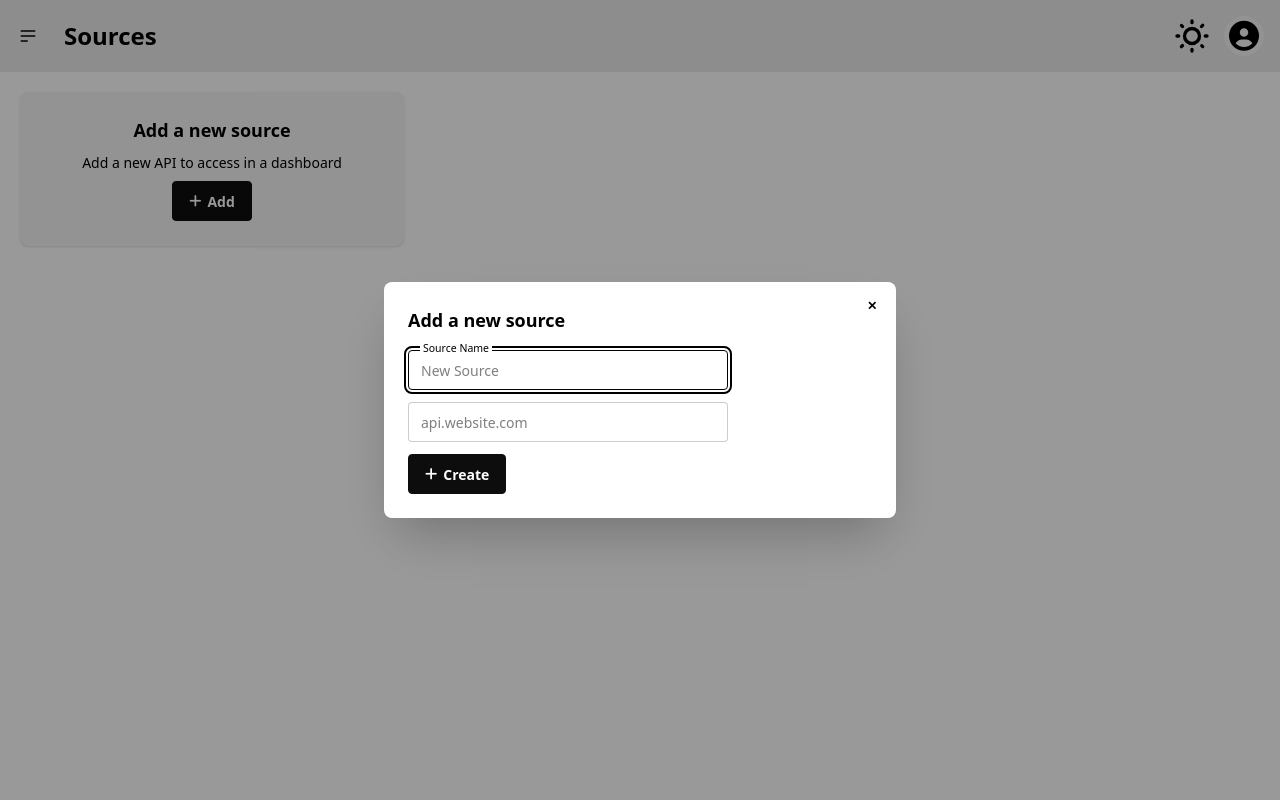
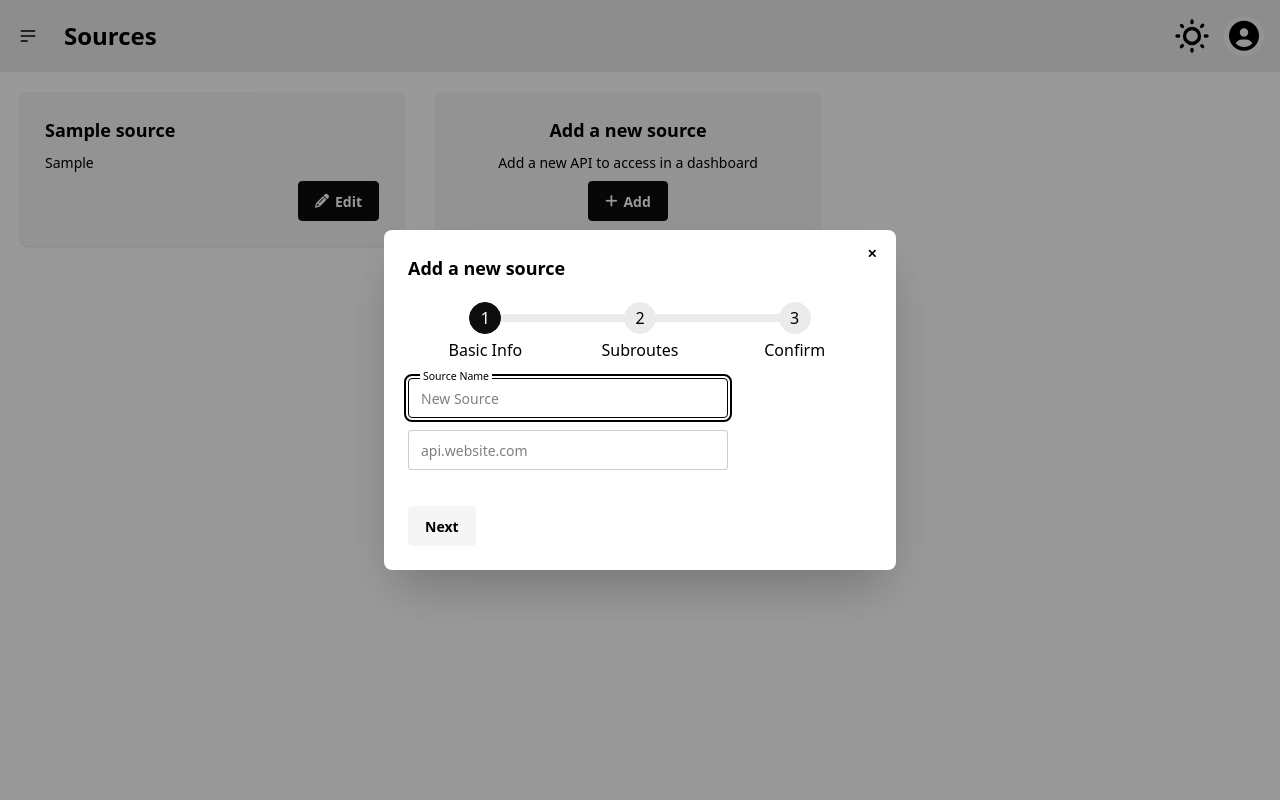
Before and after one commit to diva-in-STEM/boardough, a Flask app: page /sources in a window 1280 px wide, after a click on "Add". Run offline with Flask 3, Linux system fonts and the light colour scheme; the visitor is signed in with stand-in values (Sample User, id 1); tables that the repository leaves empty hold one stand-in row (values such as "Sample post"); data that the repository does not hold is empty; style sheets or scripts are compiled from the project's sources.

Commit message:
Added subroutes to create source form & database.

```diff
--- a/app.py
+++ b/app.py
@@ -35,6 +35,13 @@
     db = getattr(g, '_database', None)
     if db is not None:
         db.close()
+
+### Remove for prod
+with app.app_context():
+	try:
+		query_db('insert into users (email, password) values (?, ?)', ('test@example.com', generate_password_hash('abc')))
+	except:
+		print('Test user already exists')
 
 @app.route("/", methods=["GET", "POST"])
 def login():
@@ -87,13 +94,7 @@
 			return redirect('/home')
 		else:
 			userID = session['userID']
-			try:
-				selectedAPI = query_db('select id from sources where name=?', (dashAPI,))[0]
-			except:
-				return redirect('/home')
-			else:
-				print(selectedAPI[0])
-				query_db('insert into dashboards (created_by, name, description, source) values (?, ?, ?, ?)', (userID, dashName, dashDesc, selectedAPI[0]))
+			query_db('insert into dashboards (created_by, name, description, source_name, source_created_by) values (?, ?, ?, ?, ?)', (userID, dashName, dashDesc, dashAPI, userID))
 
 			return redirect('/home')
 	else:
@@ -114,6 +115,13 @@
 				query_db('insert into sources (created_by, name, route) values (?, ?, ?)', (userID, sourceName, sourceRoute))
 			except:
 				return redirect('/sources')
+			else:
+				subroutes = [value for key, value in request.form.items() if key.startswith('subroute')]
+				for subroute in subroutes:
+					try:
+						query_db('insert into subroutes (path, source_name, source_created_by) values (?, ?, ?)', (subroute, sourceName, userID))
+					except:
+						print("Error creating subroute")
 			return redirect('/sources')
 	else:
 		return redirect('/')
--- a/schema.sql
+++ b/schema.sql
@@ -1,6 +1,7 @@
 DROP TABLE IF EXISTS users;
 DROP TABLE IF EXISTS dashboards;
 DROP TABLE IF EXISTS sources;
+DROP TABLE IF EXISTS subroutes;
 
 CREATE TABLE users (
   id INTEGER PRIMARY KEY AUTOINCREMENT,
@@ -9,11 +10,11 @@
 );
 
 CREATE TABLE sources (
-  id INTEGER PRIMARY KEY AUTOINCREMENT,
   created_by INTEGER NOT NULL,
   created TIMESTAMP NOT NULL DEFAULT CURRENT_TIMESTAMP,
-  name TEXT UNIQUE NOT NULL,
+  name TEXT NOT NULL,
   route TEXT NOT NULL,
+  PRIMARY KEY (name, created_by),
   FOREIGN KEY (created_by) REFERENCES users (id)
 );
 
@@ -23,7 +24,16 @@
   created TIMESTAMP NOT NULL DEFAULT CURRENT_TIMESTAMP,
   name TEXT NOT NULL,
   description TEXT NOT NULL,
-  source INTEGER NOT NULL,
-  FOREIGN KEY (created_by) REFERENCES users (id)
-  FOREIGN KEY (source) REFERENCES sources (id)
+  source_name TEXT NOT NULL,
+  source_created_by INTEGER NOT NULL,
+  FOREIGN KEY (created_by) REFERENCES users (id),
+  FOREIGN KEY (source_name, source_created_by) REFERENCES sources (name, created_by)
 );
+
+CREATE TABLE subroutes (
+  id INTEGER PRIMARY KEY AUTOINCREMENT,
+  path TEXT NOT NULL,
+  source_name TEXT NOT NULL,
+  source_created_by INTEGER NOT NULL,
+  FOREIGN KEY (source_name, source_created_by) REFERENCES sources (name, created_by)
+);
--- /dev/null
+++ b/static/sources.js
@@ -0,0 +1,70 @@
+const dialog = document.getElementById('add_source_modal');
+
+const pages = [...dialog.querySelectorAll('.step-page')];
+const steps = [...dialog.querySelectorAll('#steps .step')];
+const btnNext = document.getElementById('btnNext');
+const btnSubmit = document.getElementById('btnSubmit');
+const btnBack = document.getElementById('btnBack');
+let current = 0;
+
+function updateView() {
+    pages.forEach((p, i) => p.classList.toggle('hidden', i !== current));
+    steps.forEach((s, i) => {
+        s.classList.toggle('step-primary', i <= current);
+    });
+
+    btnBack.toggleAttribute('hidden', current === 0);
+
+    // Check if we're on the last step
+    if (current === pages.length - 1) {
+        btnNext.hidden = true;
+        btnSubmit.hidden = false;
+        btnSubmit.classList.remove('hidden');
+    } else {
+        btnNext.hidden = false;
+        btnSubmit.hidden = true;
+        btnSubmit.classList.add('hidden');
+    }
+}
+
+document.getElementById('btnNext').onclick = () => {
+    // Only validate if there are inputs on the current page
+    const inputs = pages[current].querySelectorAll('input');
+    if (inputs.length > 0) {
+        for (let inp of inputs) {
+            if (!inp.value.trim()) return alert('Please fill all fields');
+        }
+    }
+    current++;
+    updateView();
+};
+
+document.getElementById('btnBack').onclick = () => {
+    current--;
+    updateView();
+};
+
+// Initialize the view - make sure buttons are in correct state
+updateView();
+
+const subrouteContainer = document.getElementById('subroutes')
+let subrouteCounter = 1
+document.getElementById('btnNewSub').onclick = () => {
+    const label = document.createElement('label')
+    label.classList.add('floating-label', 'mb-3')
+
+    const labelText = document.createElement('span')
+    subrouteCounter += 1
+    labelText.innerText = `Subroute ${subrouteCounter}`
+
+    const input = document.createElement('input')
+    input.type = 'text'
+    input.placeholder = "/data/posts"
+    input.classList.add('input', 'input-md')
+    input.name = `subroute${subrouteCounter}`
+
+    label.appendChild(labelText)
+    label.appendChild(input)
+
+    subrouteContainer.appendChild(label)
+}
--- a/templates/index.html
+++ b/templates/index.html
@@ -104,7 +104,7 @@
                 <select class="select mb-3" name="api">
                     <option disabled selected>Source API</option>
                     {% for source in sources %}
-                        <option>{{ source[3] }}</option>
+                        <option>{{ source[2] }}</option>
                     {% endfor %}
                 </select>
                 <div class="row">
--- a/templates/sources.html
+++ b/templates/sources.html
@@ -55,8 +55,8 @@
                 {% for source in sources %}
                     <div class="card card-border bg-base-200 w-96 shadow-sm">
                         <div class="card-body">
-                            <h2 class="card-title">{{ source[3] }}</h2>
-                            <p>{{ source[4] }}</p>
+                            <h2 class="card-title">{{ source[2] }}</h2>
+                            <p>{{ source[3] }}</p>
                             <div class="card-actions justify-end">
                                 <button class="btn btn-primary"><i class="fa-solid fa-pencil"></i>Edit</button>
                             </div>
@@ -99,7 +99,7 @@
                 <select class="select mb-3" name="api">
                     <option disabled selected>Source API</option>
                     {% for source in sources %}
-                        <option>{{ source[3] }}</option>
+                        <option>{{ source[2] }}</option>
                     {% endfor %}
                 </select>
                 <div class="row">
@@ -115,6 +115,12 @@
         <div class="modal-box">
             <h3 class="text-lg font-bold mb-4">Add a new source</h3>
             <form method="post" action="/api/create-source" class="flex flex-col">
+                <ul id="steps" class="steps steps-horizontal mb-4">
+                    <li class="step step-primary">Basic Info</li>
+                    <li class="step">Subroutes</li>
+                    <li class="step">Confirm</li>
+                </ul>
+                <div class="step-page" data-step="0">
                     <label class="floating-label mb-3">
                         <span>Source Name</span>
                         <input type="text" placeholder="New Source" class="input input-md" name="name" />
@@ -123,8 +129,25 @@
                         <span>Source Route</span>
                         <input type="text" placeholder="api.website.com" class="input input-md" name="route" />
                     </label>
-                <div class="row">
-                    <button class="btn btn-primary"><i class="fa-solid fa-plus"></i>Create</button>
+                </div>
+                <div class="step-page" data-step="1">
+                    <div id="subroutes" class="overflow-y-auto max-h-50">
+                        <label class="floating-label mb-3">
+                            <span>Subroute 1</span>
+                            <input type="text" placeholder="/data/posts" class="input input-md" name="subroute1" />
+                        </label>
+                    </div>
+                    <button type="button" class="btn btn-secondary" id="btnNewSub"><i class="fa-solid fa-plus"></i></button>
+                </div>
+                <div class="step-page" data-step="2">
+                    <h4 class="w-100 text-center">Please confirm</h4>
+                </div>
+                <div class="modal-action justify-between">
+                    <button type="button" id="btnBack" class="btn btn-outline">Back</button>
+                    <div>
+                        <button type="button" id="btnNext" class="btn">Next</button>
+                        <button type="submit" class="btn btn-primary hidden" id="btnSubmit">Submit</button>
+                    </div>
                 </div>
             </form>
             <form method="dialog">
@@ -132,5 +155,6 @@
             </form>
         </div>
     </dialog>
+    <script src="/static/sources.js"></script>
 </body>
 </html>
```
Lines whose indentation alone changed are shown as unchanged.
